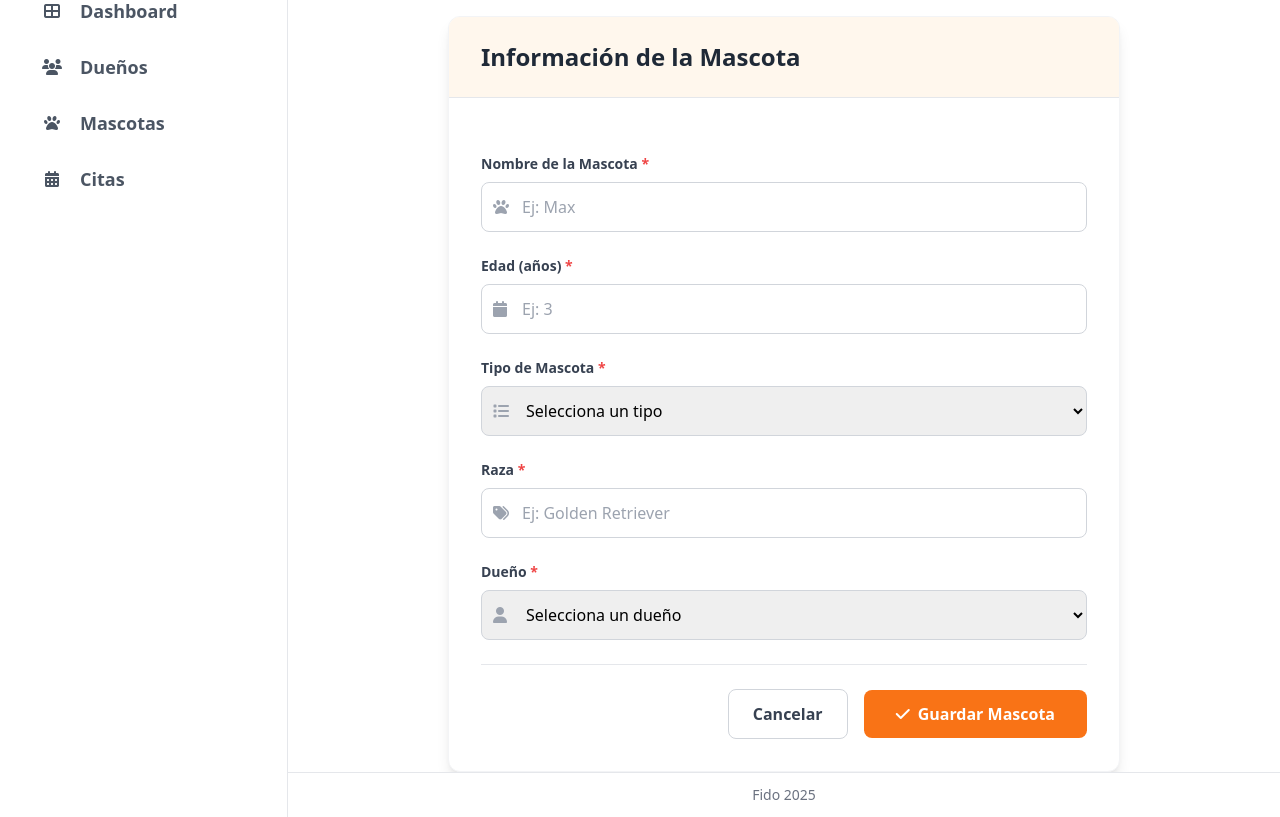
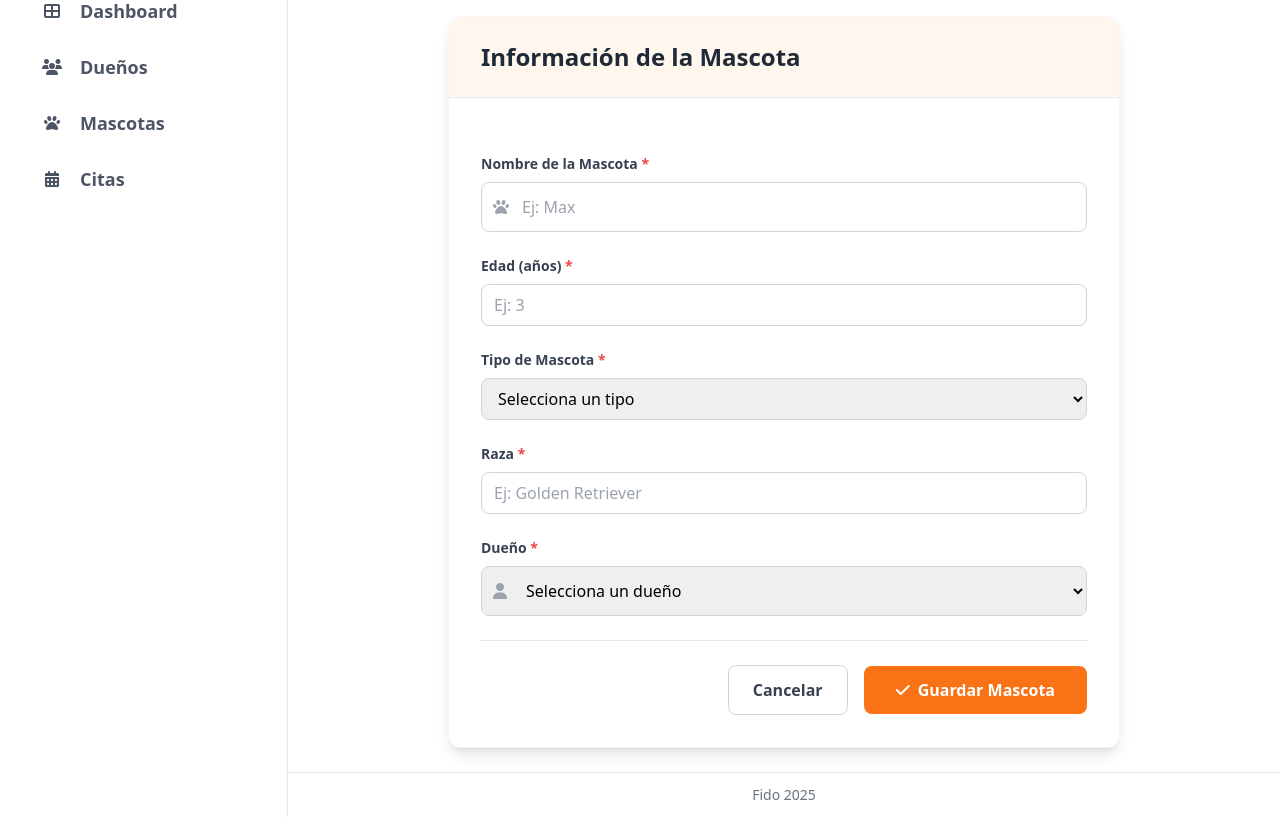
Before and after one commit to billybautista/TuPrimeraPagina-Bautista, a Django app: page /mascotas/crear/ in a window 1280 px wide. Shown: the part 100-917 px from the top of the page. Run offline with Django 5.2, Linux system fonts and the light colour scheme; data that the repository does not hold is empty; some libraries are stand-ins or nearby versions.

Commit message:
add some fixes

```diff
--- a/core/templates/core/appointments.html
+++ b/core/templates/core/appointments.html
@@ -74,16 +74,14 @@
 {% else %}
 <div class="text-center py-12">
     {% if query %}
-        <i class="fas fa-search text-gray-400 text-8xl mb-4"></i>
-        <h3 class="mt-4 text-xl font-semibold text-gray-900">No se encontraron resultados</h3>
+        <h3 class="text-xl font-semibold text-gray-900">No se encontraron resultados</h3>
         <div class="mt-6">
             <a href="{% url 'appointments_list' %}" class="inline-flex items-center px-6 py-3 bg-orange-500 text-white rounded-lg font-semibold hover:bg-orange-600">
                 <span>Ver todas las citas</span>
             </a>
         </div>
     {% else %}
-        <i class="fas fa-calendar text-gray-400 text-8xl mb-4"></i>
-        <h3 class="mt-4 text-xl font-semibold text-gray-900">No hay citas programadas</h3>
+        <h3 class="text-xl font-semibold text-gray-900">No hay citas programadas</h3>
         <p class="mt-2 text-gray-500">Comienza agregando una nueva cita haciendo clic en el botón de arriba.</p>
         <div class="mt-6">
             <a href="{% url 'appointment_create' %}" class="inline-flex items-center px-6 py-3 bg-orange-500 text-white rounded-lg font-semibold hover:bg-orange-600">
--- a/core/templates/core/base.html
+++ b/core/templates/core/base.html
@@ -18,22 +18,22 @@
                 </div>
 
                 <nav class="space-y-3 p-6">
-                    <a href="{% url 'home' %}" class="flex items-center space-x-4 px-4 py-2 rounded-lg transition-all {% if request.resolver_match.url_name == 'home' %} bg-orange-500 text-white shadow-md{% else %}text-gray-600 hover:bg-gray-100{% endif %}">
+                    <a href="{% url 'home' %}" class="flex items-center space-x-4 px-4 py-2 rounded-lg {% if request.resolver_match.url_name == 'home' %} bg-orange-500 text-white shadow-md{% else %}text-gray-600 hover:bg-gray-100{% endif %}">
                         <i class="fas fa-th-large w-6 text-center"></i>
                         <span class="font-semibold text-lg">Dashboard</span>
                     </a>
 
-                    <a href="{% url 'owners_list' %}" class="flex items-center space-x-4 px-4 py-2 rounded-lg transition-all {% if request.resolver_match.url_name == 'owners_list' or request.resolver_match.url_name == 'owner_create' %} bg-orange-500 text-white shadow-md{% else %}text-gray-600 hover:bg-gray-100{% endif %}">
+                    <a href="{% url 'owners_list' %}" class="flex items-center space-x-4 px-4 py-2 rounded-lg {% if request.resolver_match.url_name == 'owners_list' or request.resolver_match.url_name == 'owner_create' %} bg-orange-500 text-white shadow-md{% else %}text-gray-600 hover:bg-gray-100{% endif %}">
                         <i class="fas fa-users w-6 text-center"></i>
                         <span class="font-semibold text-lg">Dueños</span>
                     </a>
 
-                    <a href="{% url 'pets_list' %}" class="flex items-center space-x-4 px-4 py-2 rounded-lg transition-all {% if request.resolver_match.url_name == 'pets_list' %} bg-orange-500 text-white shadow-md{% else %}text-gray-600 hover:bg-gray-100{% endif %}">
+                    <a href="{% url 'pets_list' %}" class="flex items-center space-x-4 px-4 py-2 rounded-lg {% if request.resolver_match.url_name == 'pets_list' %} bg-orange-500 text-white shadow-md{% else %}text-gray-600 hover:bg-gray-100{% endif %}">
                         <i class="fas fa-paw w-6 text-center"></i>
                         <span class="font-semibold text-lg">Mascotas</span>
                     </a>
 
-                    <a href="{% url 'appointments_list' %}" class="flex items-center space-x-4 px-4 py-2 rounded-lg transition-all {% if request.resolver_match.url_name == 'appointments_list' %} bg-orange-500 text-white shadow-md{% else %}text-gray-600 hover:bg-gray-100{% endif %}">
+                    <a href="{% url 'appointments_list' %}" class="flex items-center space-x-4 px-4 py-2 rounded-lg {% if request.resolver_match.url_name == 'appointments_list' %} bg-orange-500 text-white shadow-md{% else %}text-gray-600 hover:bg-gray-100{% endif %}">
                         <i class="fas fa-calendar-alt w-6 text-center"></i>
                         <span class="font-semibold text-lg">Citas</span>
                     </a>
--- a/core/templates/core/pet_create.html
+++ b/core/templates/core/pet_create.html
@@ -51,9 +51,6 @@
                            placeholder="Ej: Max"
                            required>
                 </div>
-                {% if form.name.errors %}
-                    <p class="mt-2 text-sm text-red-600">{{ form.name.errors.0 }}</p>
-                {% endif %}
             </div>
 
 
@@ -62,22 +59,14 @@
                     Edad (años)
                     <span class="text-red-500">*</span>
                 </label>
-                <div class="relative">
-                    <div class="absolute inset-y-0 left-0 pl-3 flex items-center pointer-events-none">
-                        <i class="fas fa-calendar text-gray-400"></i>
-                    </div>
                 <input type="number"
                        name="{{ form.age.name }}"
                        id="{{ form.age.id_for_label }}"
                        value="{{ form.age.value|default:'' }}"
-                           class="block w-full pl-10 pr-3 py-3 border border-gray-300 rounded-lg focus:ring-2 focus:ring-orange-500"
+                       class="block w-full px-3 py-2 border border-gray-300 rounded-lg focus:ring-2 focus:ring-orange-500"
                        placeholder="Ej: 3"
                        min="0"
                        required>
-                </div>
-                {% if form.age.errors %}
-                    <p class="mt-2 text-sm text-red-600">{{ form.age.errors.0 }}</p>
-                {% endif %}
             </div>
 
             <div>
@@ -85,13 +74,9 @@
                     Tipo de Mascota
                     <span class="text-red-500">*</span>
                 </label>
-                <div class="relative">
-                    <div class="absolute inset-y-0 left-0 pl-3 flex items-center pointer-events-none">
-                        <i class="fas fa-list text-gray-400"></i>
-                    </div>
                 <select name="{{ form.pet_type.name }}"
                         id="{{ form.pet_type.id_for_label }}"
-                            class="block w-full pl-10 pr-3 py-3 border border-gray-300 rounded-lg focus:ring-2 focus:ring-orange-500"
+                        class="block w-full px-3 py-2 border border-gray-300 rounded-lg focus:ring-2 focus:ring-orange-500"
                         required>
                     <option value="">Selecciona un tipo</option>
                     <option value="dog" {% if form.pet_type.value == 'dog' %}selected{% endif %}>Perro</option>
@@ -103,31 +88,19 @@
                     <option value="other" {% if form.pet_type.value == 'other' %}selected{% endif %}>Otro</option>
                 </select>
             </div>
-                {% if form.pet_type.errors %}
-                    <p class="mt-2 text-sm text-red-600">{{ form.pet_type.errors.0 }}</p>
-                {% endif %}
-            </div>
 
             <div>
                 <label for="{{ form.breed.id_for_label }}" class="block text-sm font-semibold text-gray-700 mb-2">
                     Raza
                     <span class="text-red-500">*</span>
                 </label>
-                <div class="relative">
-                    <div class="absolute inset-y-0 left-0 pl-3 flex items-center pointer-events-none">
-                        <i class="fas fa-tags text-gray-400"></i>
-                    </div>
                 <input type="text"
                        name="{{ form.breed.name }}"
                        id="{{ form.breed.id_for_label }}"
                        value="{{ form.breed.value|default:'' }}"
-                           class="block w-full pl-10 pr-3 py-3 border border-gray-300 rounded-lg focus:ring-2 focus:ring-orange-500"
+                       class="block w-full px-3 py-2 border border-gray-300 rounded-lg focus:ring-2 focus:ring-orange-500"
                        placeholder="Ej: Golden Retriever"
                        required>
-                </div>
-                {% if form.breed.errors %}
-                    <p class="mt-2 text-sm text-red-600">{{ form.breed.errors.0 }}</p>
-                {% endif %}
             </div>
 
 
```
Also changed, not shown: core/templates/core/appointments_create.html (+3 -25 lines), core/templates/core/owners.html (+3 -4 lines). Lines whose indentation alone changed are shown as unchanged.
